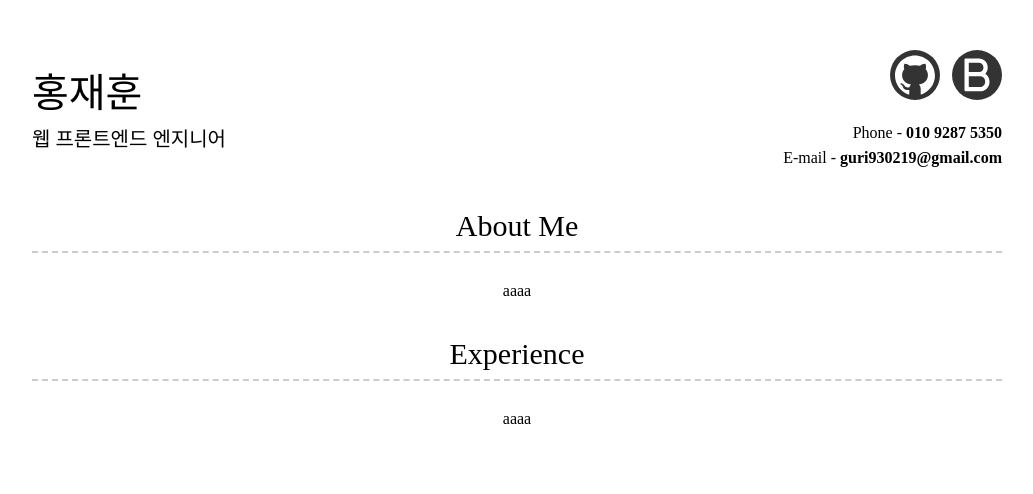
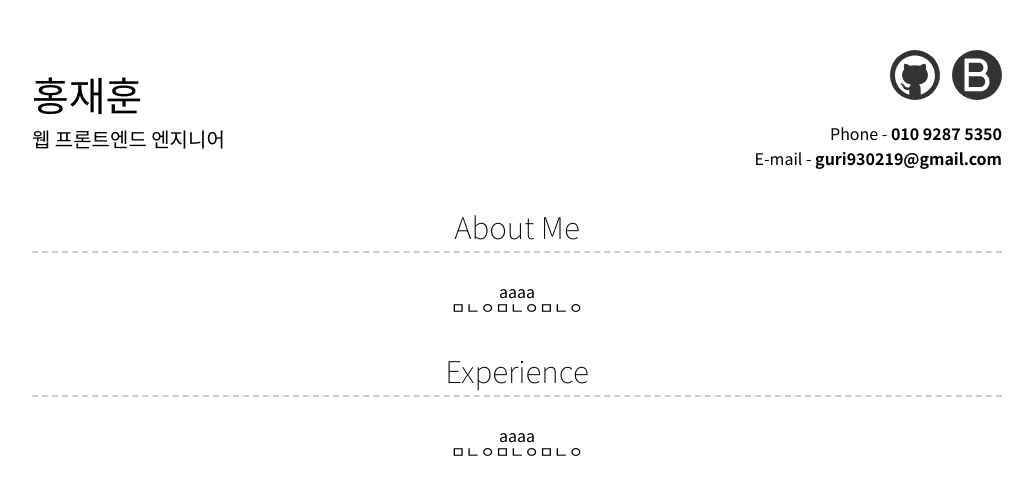
Before and after one commit to Bu-Du-Dak/Bu-Du-Dak.github.io, a Next.js app: page / in a window 1280 px wide. Shown: the top 494 px of the page, without its empty margins (123-1156 px from the left). Built offline with nearby package versions, Linux system fonts and the light colour scheme.

Commit message:
change font

```diff
--- a/pages/_document.tsx
+++ b/pages/_document.tsx
@@ -9,7 +9,10 @@ class MyDocument extends Document {
   render() {
     return (
       <Html>
-        <Head />
+        <Head>
+          <link href="https://fonts.googleapis.com/css2?family=Noto+Sans+KR:wght@100;400;700&display=swap" rel="stylesheet"/>
+          <link href="https://fonts.googleapis.com/css2?family=Nanum+Gothic:wght@400;700&display=swap" rel="stylesheet"/>
+        </Head>
         <body>
           <Main />
           <NextScript />
--- a/src/commons/globalStyles.ts
+++ b/src/commons/globalStyles.ts
@@ -42,6 +42,7 @@ time, mark, audio, video {
 	.right{
 		align-items: flex-end;
 	}
+	font-family: 'Noto Sans KR', 'Nanum Gothic', sans-serif;
 }
 /* HTML5 display-role reset for older browsers */
 article, aside, details, figcaption, figure,
--- a/src/components/commons/mainItems/MainItems.index.tsx
+++ b/src/components/commons/mainItems/MainItems.index.tsx
@@ -1,9 +1,9 @@
 import { ItemWrapper } from "./MainItems.styles"
 
-const MainItems = ({title}:{title:string}) => {
+const MainItems = () => {
   return(
     <ItemWrapper>
-
+      ㅁㄴㅇㅁㄴㅇㅁㄴㅇ
     </ItemWrapper>
   )
 }
--- a/src/components/unit/Section/Section.index.tsx
+++ b/src/components/unit/Section/Section.index.tsx
@@ -1,11 +1,15 @@
 
+import MainItems from "../../commons/mainItems/MainItems.index"
 import { SectionTitle, Wrapper } from "./Section.styles"
 
 const SectionPage = ({title,Component}:{title:string,Component:JSX.Element}) => {
     return(
         <Wrapper>
             <SectionTitle className="BottomDashed">{title}</SectionTitle>
+
             {Component}
+
+            <MainItems/>
         </Wrapper>
     )
 }
```
Also changed, not shown: 1 other file (tests, documents, lock files or other folders).
